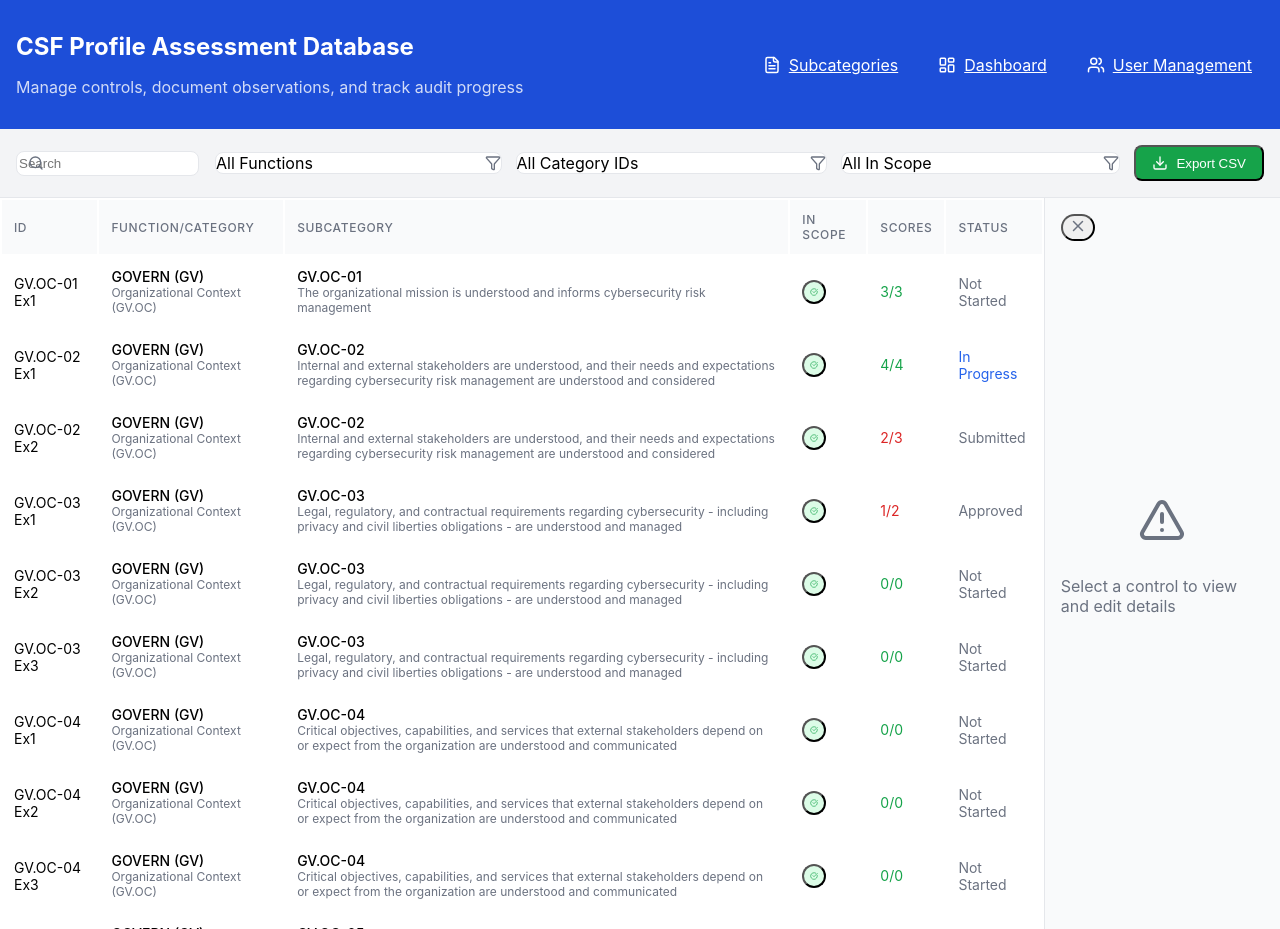
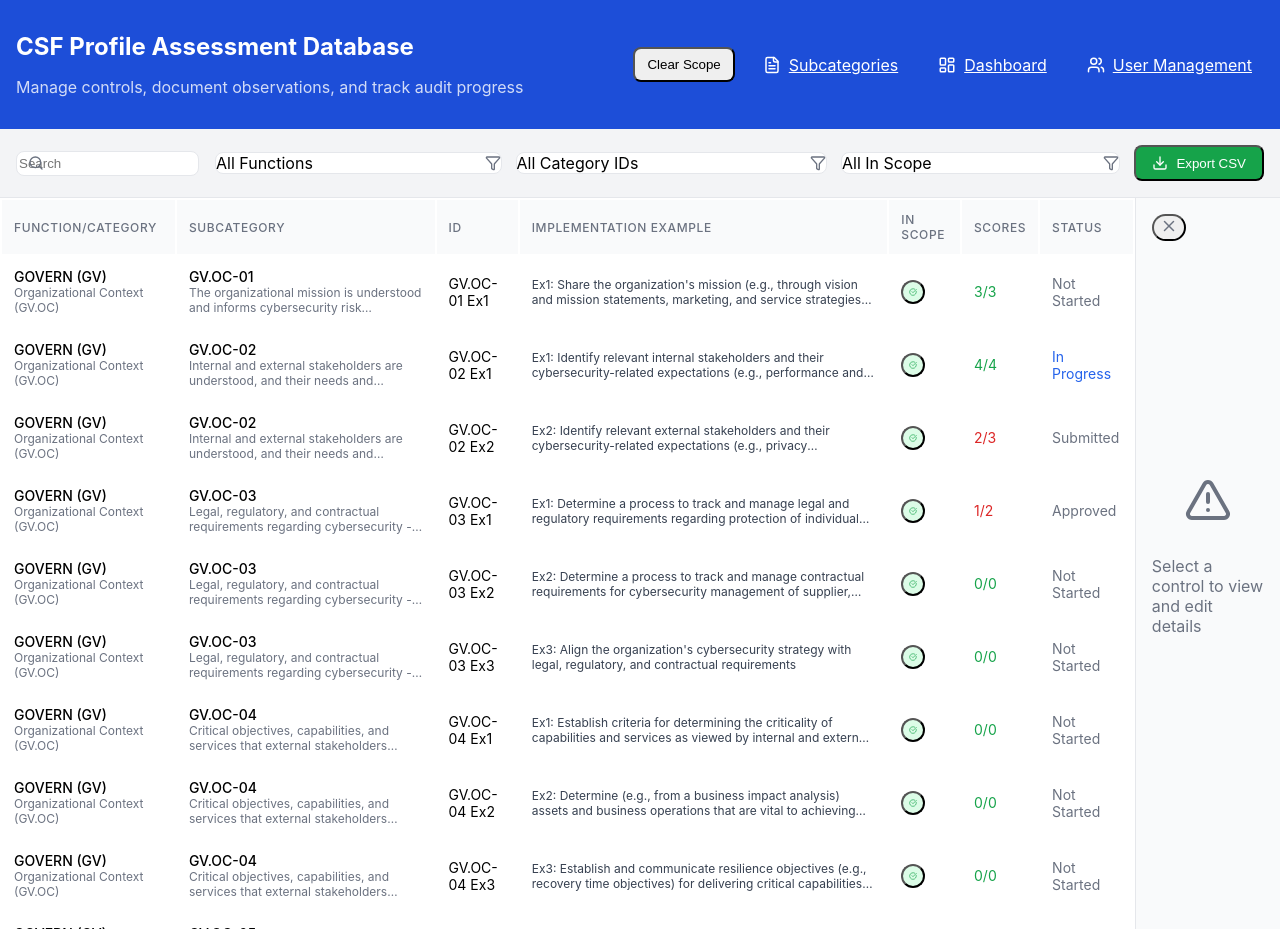
Before and after one commit to CPAtoCybersecurity/csf_profile, a React (Create React App) app: page / in a window 1280 px wide. Built offline with nearby package versions, Linux system fonts and the light colour scheme.

Commit message:
Clear Scope button

```diff
--- a/src/App.js
+++ b/src/App.js
@@ -166,6 +166,24 @@ const App = () => {
     }
   };
 
+  // Handle clear all scope
+  const handleClearAllScope = () => {
+    const updatedData = data.map(item => ({
+      ...item,
+      "In Scope? ": "No"
+    }));
+
+    setData(updatedData);
+
+    // Update current item if one is selected
+    if (currentItem) {
+      setCurrentItem({
+        ...currentItem,
+        "In Scope? ": "No"
+      });
+    }
+  };
+
   // Export to CSV
   const handleExport = () => {
     const csv = Papa.unparse(data);
@@ -218,7 +236,16 @@ const App = () => {
               <h1 className="text-2xl font-bold">CSF Profile Assessment Database</h1>
               <p className="opacity-80">Manage controls, document observations, and track audit progress</p>
             </div>
-            <Navigation />
+            <div className="flex items-center gap-4">
+              <button
+                onClick={handleClearAllScope}
+                className="flex items-center gap-2 px-3 py-2 rounded-lg bg-red-600 hover:bg-red-700 text-black transition-colors"
+                title="Set all items as out of scope"
+              >
+                Clear Scope
+              </button>
+              <Navigation />
+            </div>
           </div>
         </header>
 
@@ -264,6 +291,7 @@ const App = () => {
                 handleSave={handleSave}
                 handleFieldChange={handleFieldChange}
                 handleToggleInScope={handleToggleInScope}
+                handleClearAllScope={handleClearAllScope}
                 handleExport={handleExport}
                 getStatusColor={getStatusColor}
                 getScoreColor={getScoreColor}
--- a/src/pages/Controls.js
+++ b/src/pages/Controls.js
@@ -40,6 +40,7 @@ const Controls = ({
   handleSave,
   handleFieldChange,
   handleToggleInScope,
+  handleClearAllScope,
   handleExport,
   getStatusColor,
   getScoreColor
@@ -228,9 +229,10 @@ const Controls = ({
           <table className="min-w-full divide-y divide-gray-200">
             <thead className="bg-gray-50 sticky top-0" style={{ zIndex: -1 }}>
               <tr>
-                <th className="p-3 text-left text-xs font-medium text-gray-500 uppercase tracking-wider">ID</th>
                 <th className="p-3 text-left text-xs font-medium text-gray-500 uppercase tracking-wider">Function/Category</th>
                 <th className="p-3 text-left text-xs font-medium text-gray-500 uppercase tracking-wider">Subcategory</th>
+                <th className="p-3 text-left text-xs font-medium text-gray-500 uppercase tracking-wider">ID</th>
+                <th className="p-3 text-left text-xs font-medium text-gray-500 uppercase tracking-wider">Implementation Example</th>
                 <th className="p-3 text-left text-xs font-medium text-gray-500 uppercase tracking-wider">In Scope</th>
                 <th className="p-3 text-left text-xs font-medium text-gray-500 uppercase tracking-wider">Scores</th>
                 <th className="p-3 text-left text-xs font-medium text-gray-500 uppercase tracking-wider">Status</th>
@@ -243,7 +245,6 @@ const Controls = ({
                   className={`hover:bg-blue-50 cursor-pointer ${currentItem?.ID === item.ID ? 'bg-blue-100' : ''}`}
                   onClick={() => handleSelectItem(item)}
                 >
-                  <td className="p-3 text-sm">{item.ID}</td>
                   <td className="p-3 text-sm">
                     <div className="font-medium">{item.Function}</div>
                     <div className="text-xs text-gray-500">{item.Category}</div>
@@ -251,6 +252,10 @@ const Controls = ({
                   <td className="p-3 text-sm">
                     <div className="font-medium">{item["Subcategory ID"]}</div>
                     <div className="text-xs text-gray-500 line-clamp-2">{item["Subcategory Description"]}</div>
+                  </td>
+                  <td className="p-3 text-sm">{item.ID}</td>
+                  <td className="p-3 text-sm">
+                    <div className="text-xs text-gray-700 line-clamp-2">{item["Implementation Example"]}</div>
                   </td>
                   <td className="p-3 text-sm">
                     <button
```
